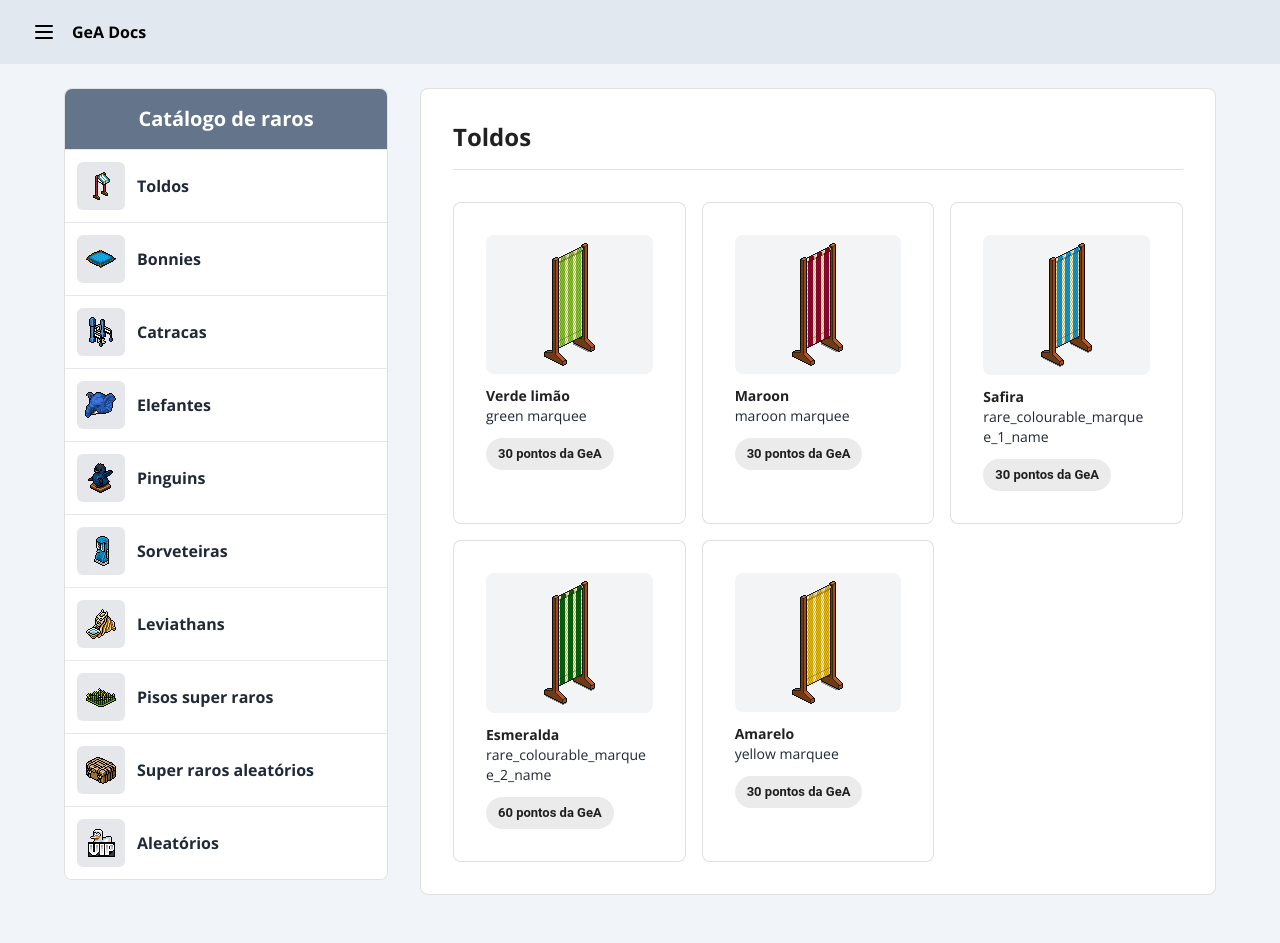
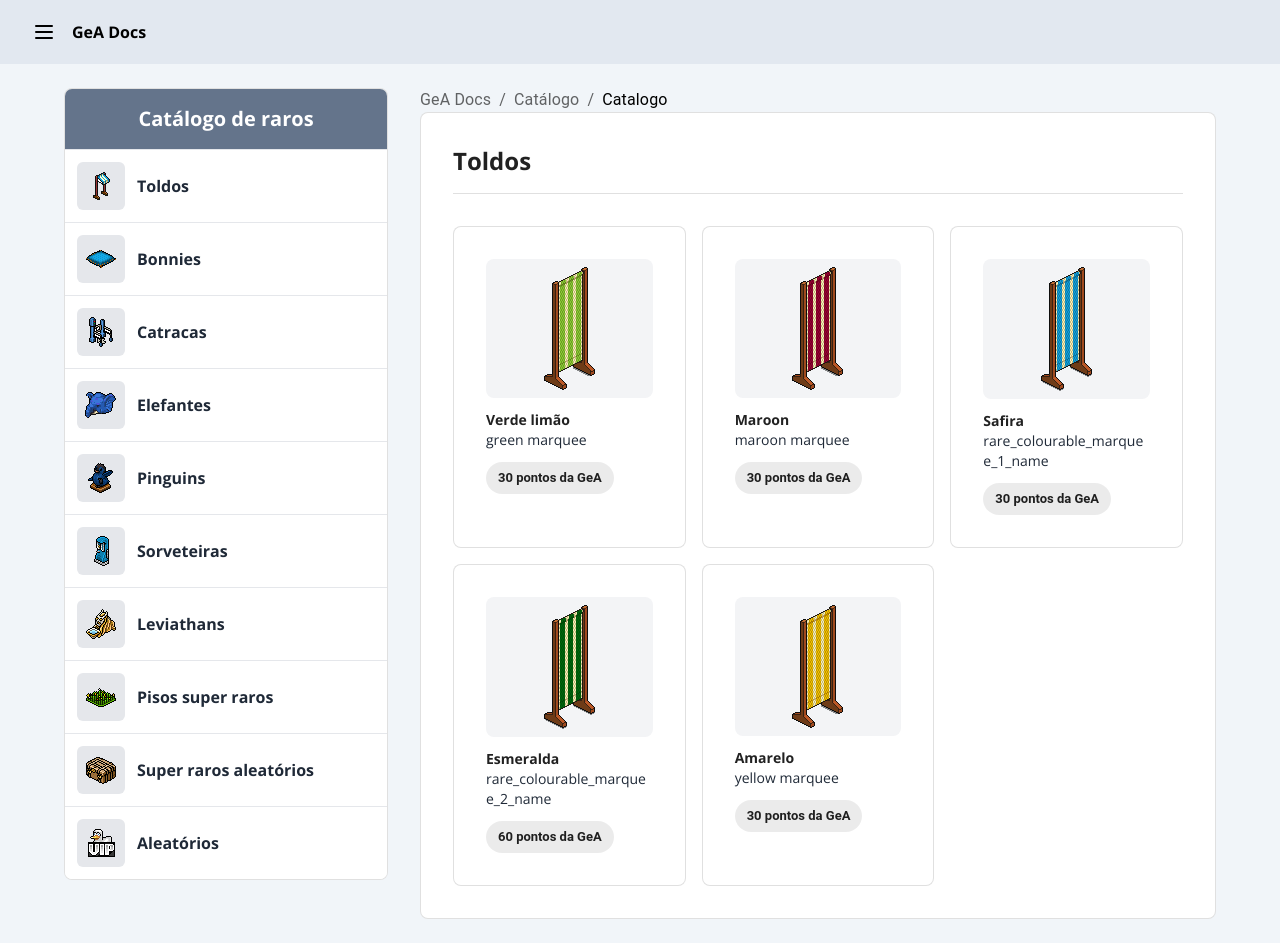
Before and after one commit to KaioFelps/gea-simple-docs, a Next.js app: page /catalogo/toldos in a window 1280 px wide. Before the commit the page ends 919 px from the top, so only its background shows below. Built offline with nearby package versions, Linux system fonts and the light colour scheme.

Commit message:
feat: add breadcrumbs

```diff
--- a/src/app/catalogo/layout.tsx
+++ b/src/app/catalogo/layout.tsx
@@ -1,3 +1,4 @@
+import { CatalogBreadCrumbs } from "@/components/CatalogBreadCrumbs";
 import CatalogAsideNavigation from "@/components/catalog/CatalogAsideNavigation";
 import { CustomContainer } from "@/components/mui/Container";
 import { ReactNode } from "react";
@@ -21,6 +22,7 @@ export default function CatalogoLayout({ children }: { children: ReactNode }) {
       <CatalogAsideNavigation />
 
       <main className="w-full" style={{ gridArea: "main" }}>
+        <CatalogBreadCrumbs />
         {children}
       </main>
     </CustomContainer>
--- /dev/null
+++ b/src/components/CatalogBreadCrumbs.tsx
@@ -0,0 +1,35 @@
+"use client";
+
+import { Breadcrumbs } from "@mui/material";
+import Link from "next/link";
+import { useSelectedLayoutSegment } from "next/navigation";
+
+export function CatalogBreadCrumbs() {
+  const currentSegment = useSelectedLayoutSegment();
+
+  return (
+    <Breadcrumbs aria-label="breadcrumb" className="mb-3">
+      <Link href="/" className="hover:text-sky-500 active:text-sky-600">
+        GeA Docs
+      </Link>
+
+      {currentSegment ? (
+        <Link
+          href="/catalogo"
+          className="hover:text-sky-500 active:text-sky-600"
+        >
+          Catálogo
+        </Link>
+      ) : (
+        <span className="text-black cursor-default">Catálogo</span>
+      )}
+
+      {currentSegment && (
+        <span className="text-black cursor-default">
+          {currentSegment.charAt(0).toUpperCase() +
+            currentSegment.slice(1, currentSegment.length)}
+        </span>
+      )}
+    </Breadcrumbs>
+  );
+}
```
